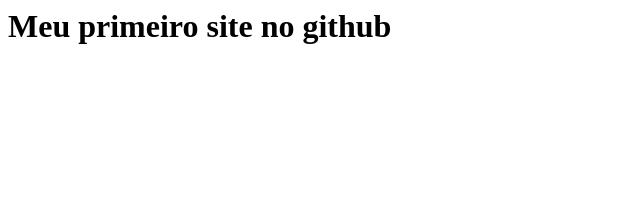
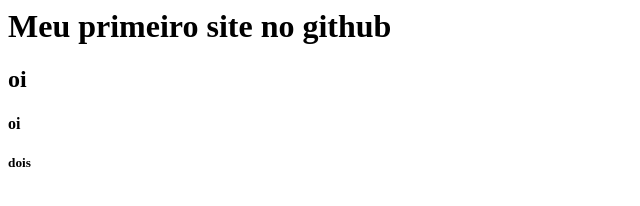
Before and after one commit to MarcoPeruzzocmd/myfirstpage, a plain HTML site: page index.html in a window 1280 px wide. Shown: the full height of the page, 0-640 px from the left. Drawn offline with Linux system fonts and the light colour scheme.

Commit message:
altração index.html

```diff
--- a/index.html
+++ b/index.html
@@ -4,5 +4,8 @@
  </head>
  <body>
    <h1>Meu primeiro site no github</h1>
+   <h2>oi</h2>
+   <h4>oi</h4>
+   <h5>dois</h5>
  </body>
 </html>
```
